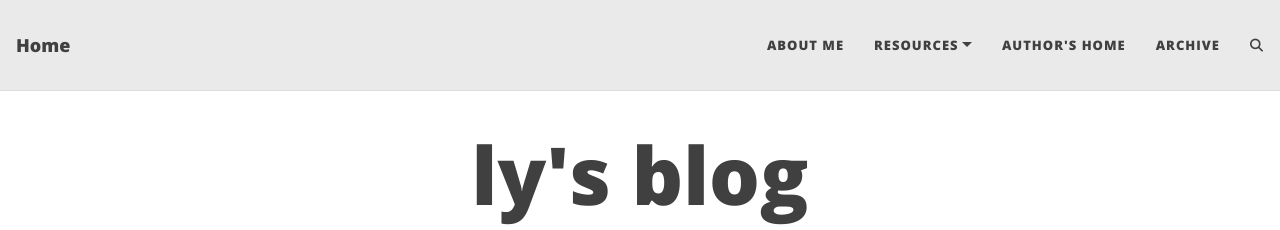
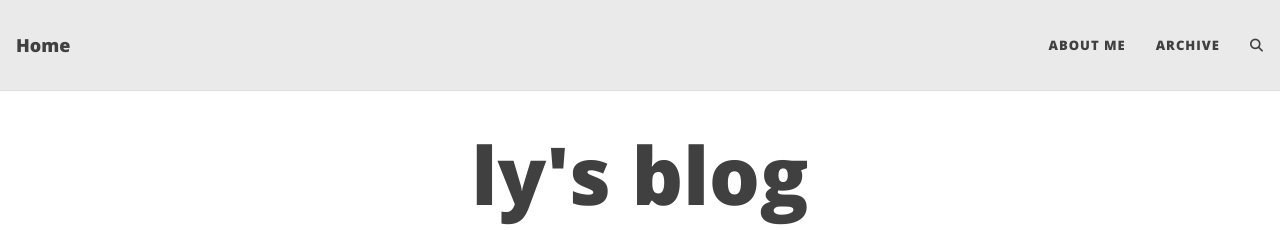
Before and after one commit to cosmoliu2002/cosmoliu2002.github.io, a Jekyll site: the page built from index.html, in a window 1280 px wide. Shown: the top 230 px of the page. Built offline with Jekyll 4.4.1, drawn with Linux system fonts in a browser that asks for light colours; the list of posts is cut into pages by our own code; comment, search, counter and statistics services are not loaded.

Commit message:
Update _config.yml

```diff
--- a/_config.yml
+++ b/_config.yml
@@ -21,10 +21,6 @@
 
 navbar-links:
   About Me: "aboutme"
-  Resources:
-    - Beautiful Jekyll: "https://beautifuljekyll.com"
-    - Learn markdown: "https://www.markdowntutorial.com/"
-  Author's home: "https://deanattali.com"
   Archive: "archives"
 
 ################
```
